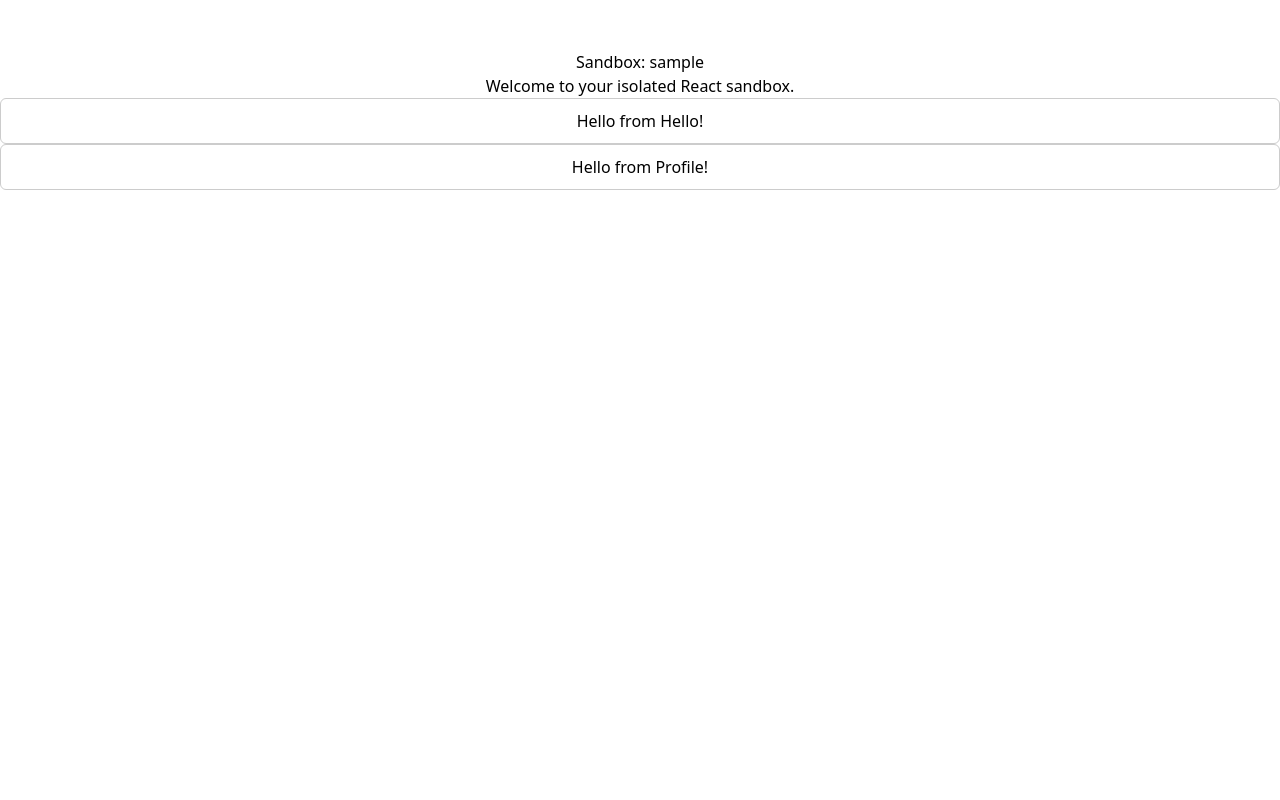
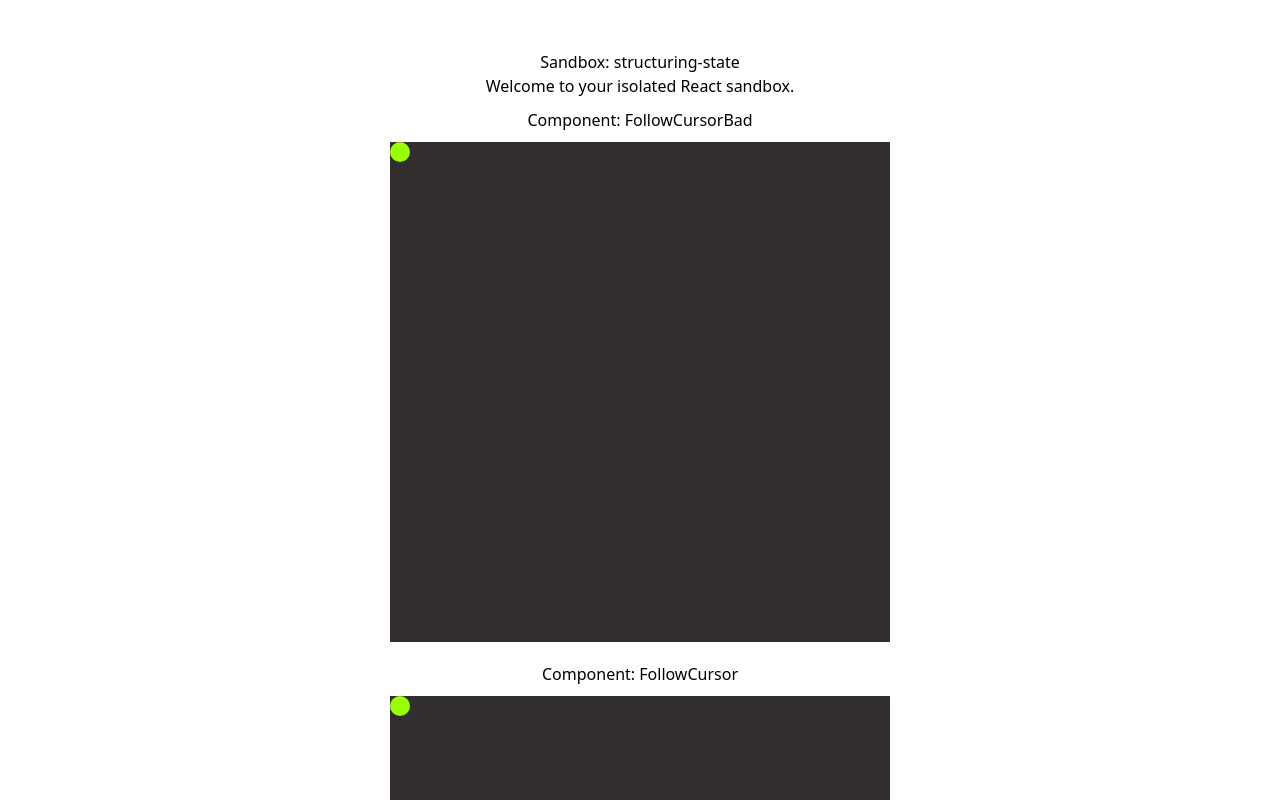
Before and after one commit to ajmaljaleel458/LearnReact, a React (Vite) app: page / in a window 1280 px wide. Shown: the top 800 px of the page. Built offline with nearby package versions, Linux system fonts and the light colour scheme.

Commit message:
feat: implement FollowCursor component with mouse tracking and styling

```diff
--- a/src/sandbox.config.ts
+++ b/src/sandbox.config.ts
@@ -1 +1 @@
-export const ACTIVE_SANDBOX = 'sample';
+export const ACTIVE_SANDBOX = 'structuring-state';
--- /dev/null
+++ b/src/sandboxes/structuring-state/App.tsx
@@ -0,0 +1,14 @@
+import FollowCursor, {
+  FollowCursorBad,
+} from "./components/FollowCursor/FollowCursor";
+
+export default function App() {
+  return (
+    <div style={{ textAlign: "center", marginTop: "50px" }}>
+      <h1>Sandbox: structuring-state</h1>
+      <p>Welcome to your isolated React sandbox.</p>
+      <FollowCursorBad />
+      <FollowCursor />
+    </div>
+  );
+}
--- /dev/null
+++ b/src/sandboxes/structuring-state/components/FollowCursor/FollowCursor.css
@@ -0,0 +1,27 @@
+.FollowCursor {
+  padding: 10px;
+  border-radius: 6px;
+  display: flex;
+  justify-content: center;
+  align-items: center;
+  flex-direction: column;
+}
+
+.FollowSurface {
+  width: 500px;
+  height: 500px;
+  background-color: #332e2e;
+  margin-top: 10px;
+}
+
+.Follower {
+  position: relative;
+  background-color: rgb(153, 255, 0);
+  border-radius: 50%;
+  width: 20px;
+  height: 20px;
+  left: -10;
+  top: -10;
+  width: 20;
+  height: 20;
+}
--- /dev/null
+++ b/src/sandboxes/structuring-state/components/FollowCursor/FollowCursor.tsx
@@ -0,0 +1,43 @@
+import { useState } from "react";
+import "./FollowCursor.css";
+
+export function FollowCursorBad() {
+  const [posX, setPosX] = useState(0);
+  const [posY, setPosY] = useState(0);
+
+  function handleOnMouseMove(e: any) {
+    setPosX(e.clientX);
+    setPosY(e.clientY);
+  }
+  return (
+    <div className="FollowCursor">
+      Component: FollowCursorBad
+      <div className="FollowSurface" onMouseMove={handleOnMouseMove}>
+        <div
+          className="Follower"
+          style={{ transform: `translate(${posX}px, ${posY}px)` }}
+        ></div>
+      </div>
+    </div>
+  );
+}
+
+export default function FollowCursor() {
+  const [position, setPosition] = useState({ x: 0, y: 0 });
+
+  function handleOnMouseMove(e: any) {
+    setPosition({ x: e.clientX, y: e.clientY });
+  }
+
+  return (
+    <div className="FollowCursor">
+      Component: FollowCursor
+      <div className="FollowSurface" onMouseMove={handleOnMouseMove}>
+        <div
+          className="Follower"
+          style={{ transform: `translate(${position.x}px, ${position.y}px)` }}
+        ></div>
+      </div>
+    </div>
+  );
+}
```
Also changed, not shown: 1 other file (tests, documents, lock files or other folders).
